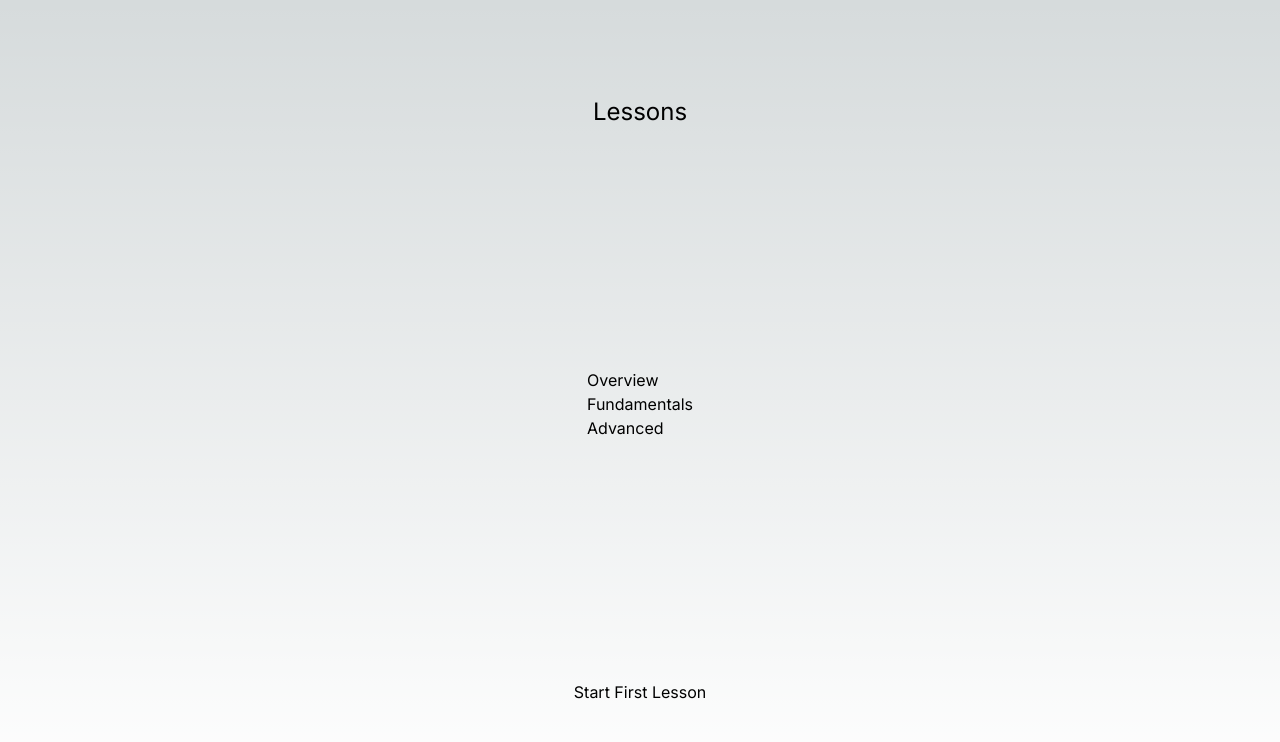
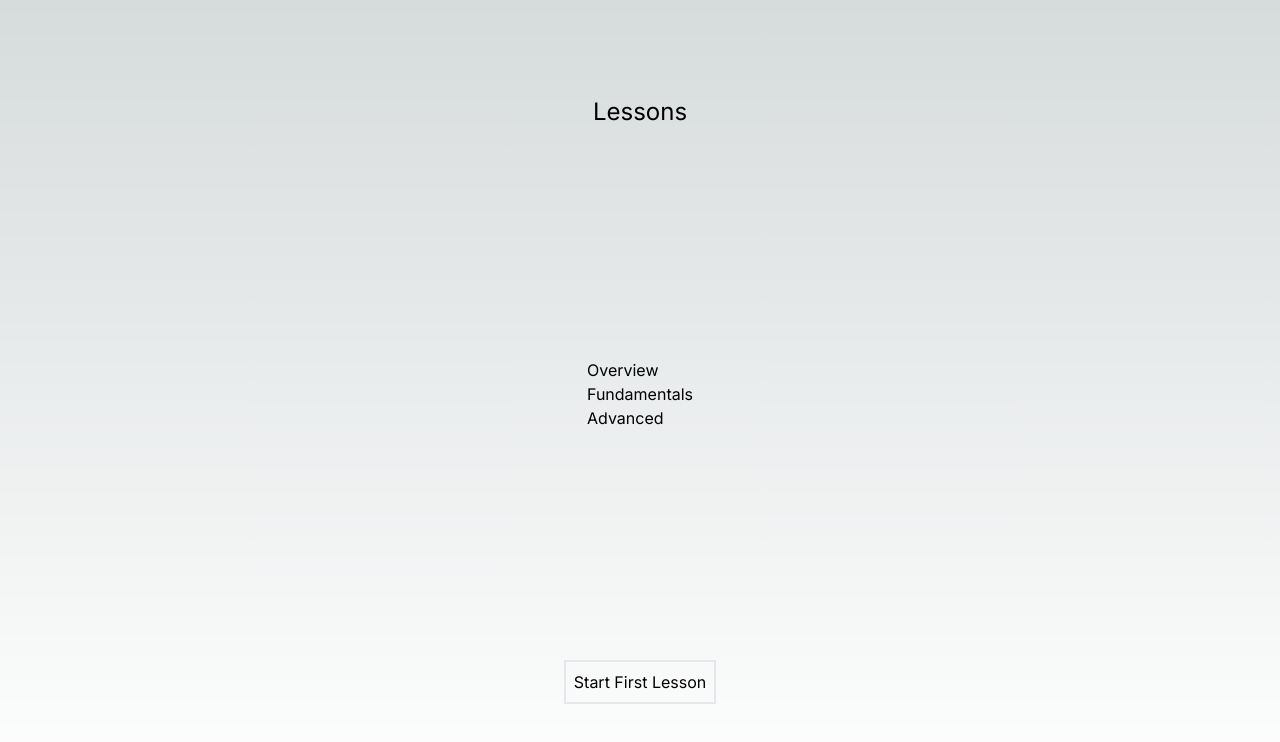
Before and after one commit to appliedtechnology/salt-initialize, a Next.js app: page /courses/1 in a window 1280 px wide. Shown: the top 742 px of the page. Built offline with nearby package versions, Linux system fonts and the light colour scheme.

Commit message:
add button styling

```diff
--- a/src/app/courses/[course]/page.tsx
+++ b/src/app/courses/[course]/page.tsx
@@ -11,7 +11,9 @@ export default function course() {
           <li>Advanced</li>
         </ul>
       </div>
-      <Link href="/lessons/js-ts/overview">Start First Lesson</Link>
+      <Link href="/lessons/js-ts/overview" className="border-2 p-2">
+        Start First Lesson
+      </Link>
     </main>
   );
 }
```
